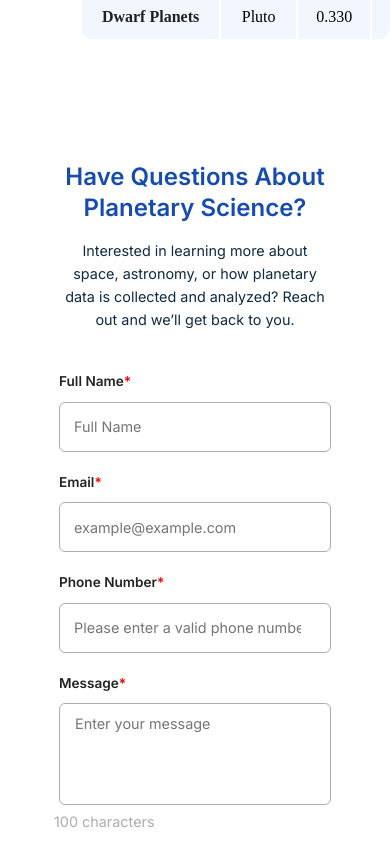
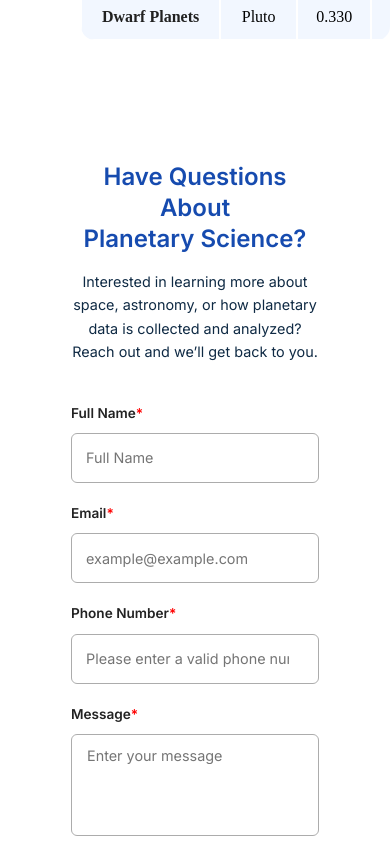
Before and after one commit to Dororoland/TS-Academy-Group-19-Project, a React (Vite) app: page / in a window 390 px wide. Shown: the part 2480-3324 px from the top of the page. Built offline with nearby package versions, Linux system fonts and the light colour scheme; no server answers.

Commit message:
Refactor padding properties in form.css

```diff
--- a/src/Form Section/form.css
+++ b/src/Form Section/form.css
@@ -2,7 +2,8 @@
   display: flex;
   flex-direction: column;
   gap: 40px;
-  padding: 60px 40px;
+  padding-top: 60px;
+  padding-bottom: 60px;
   padding-left: 5rem;
   padding-right: 5rem;
   width: 100%;
@@ -117,7 +118,7 @@ form {
 
 @media (max-width: 768px) {
   .form-section {
-    padding: 40px 20px;
+    padding: 40px 2rem;
     margin: 80px auto;
     width: 80%;
     display: flex;
```
